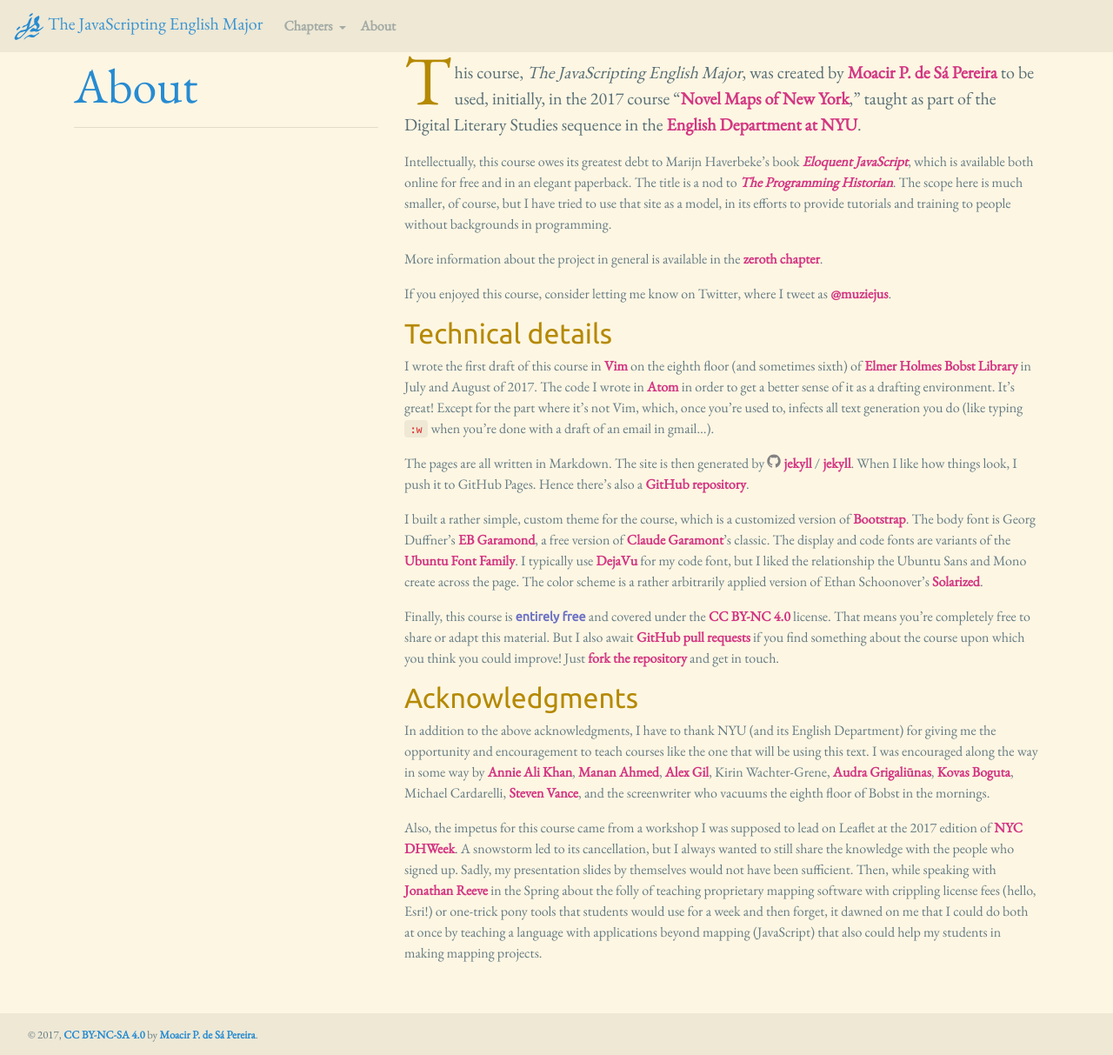
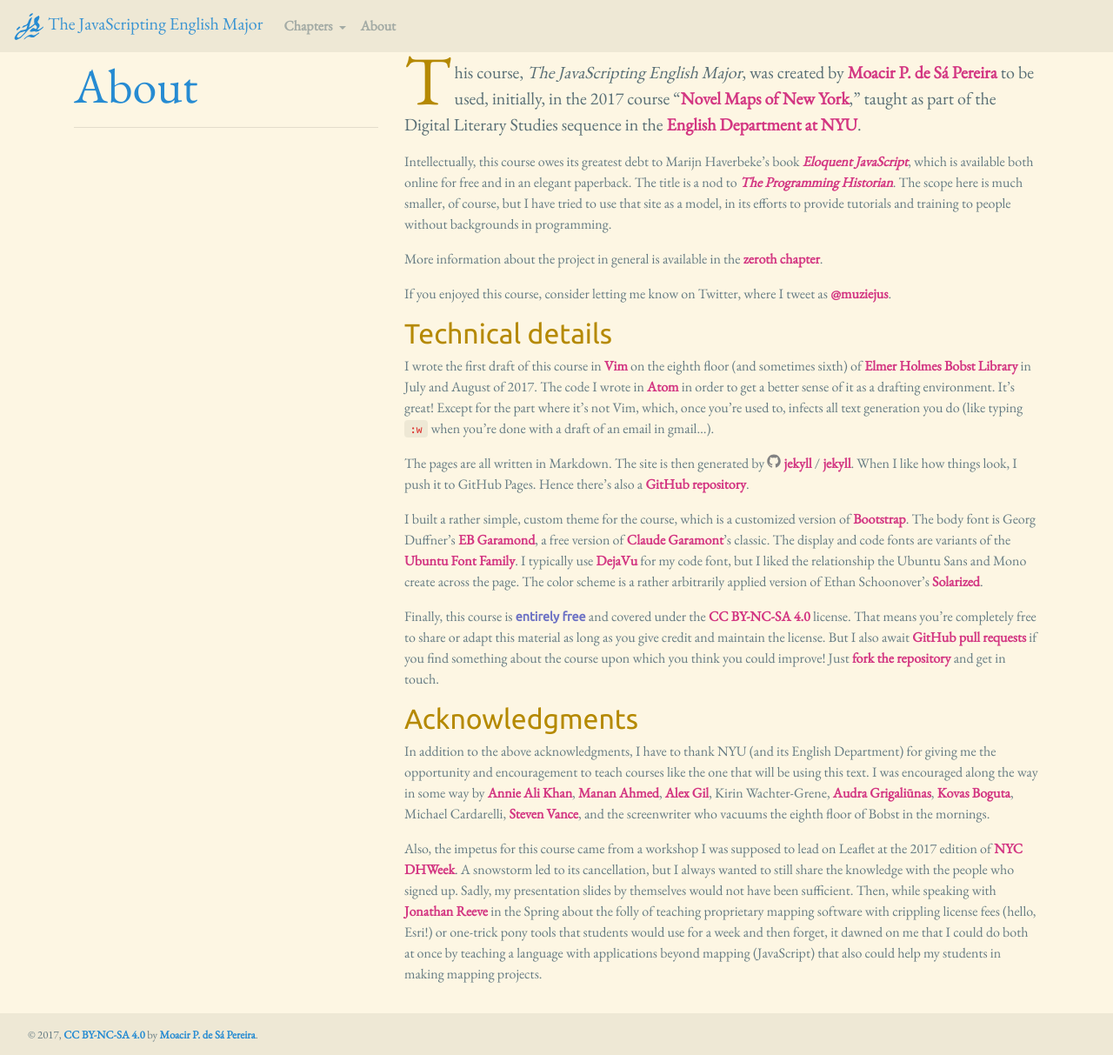
Before and after one commit to muziejus/javascripting-english-major, a Jekyll site: the page built from about.md, in a window 1280 px wide and 1213 px high. Shown: the whole window at 87% size. Built offline with Jekyll 4.4.1, drawn with Linux system fonts in a browser that asks for light colours; nearby versions of some CDN libraries.

Commit message:
Update license.

```diff
--- a/about.md
+++ b/about.md
@@ -52,9 +52,10 @@
 is a rather arbitrarily applied version of Ethan Schoonover’s
 [Solarized](http://ethanschoonover.com/solarized).
 
-Finally, this course is **entirely free** and covered under the [CC BY-NC
-4.0](https://creativecommons.org/licenses/by-nc/4.0/) license. That means
-you’re completely free to share or adapt this material. But I also await
+Finally, this course is **entirely free** and covered under the [CC BY-NC-SA
+4.0](https://creativecommons.org/licenses/by-nc-sa/4.0/) license. That means
+you’re completely free to share or adapt this material as long as you give
+credit and maintain the license. But I also await
 [GitHub pull requests](https://help.github.com/articles/about-pull-requests)
 if you find something about the course upon which you think you could
 improve! Just [fork the
```
